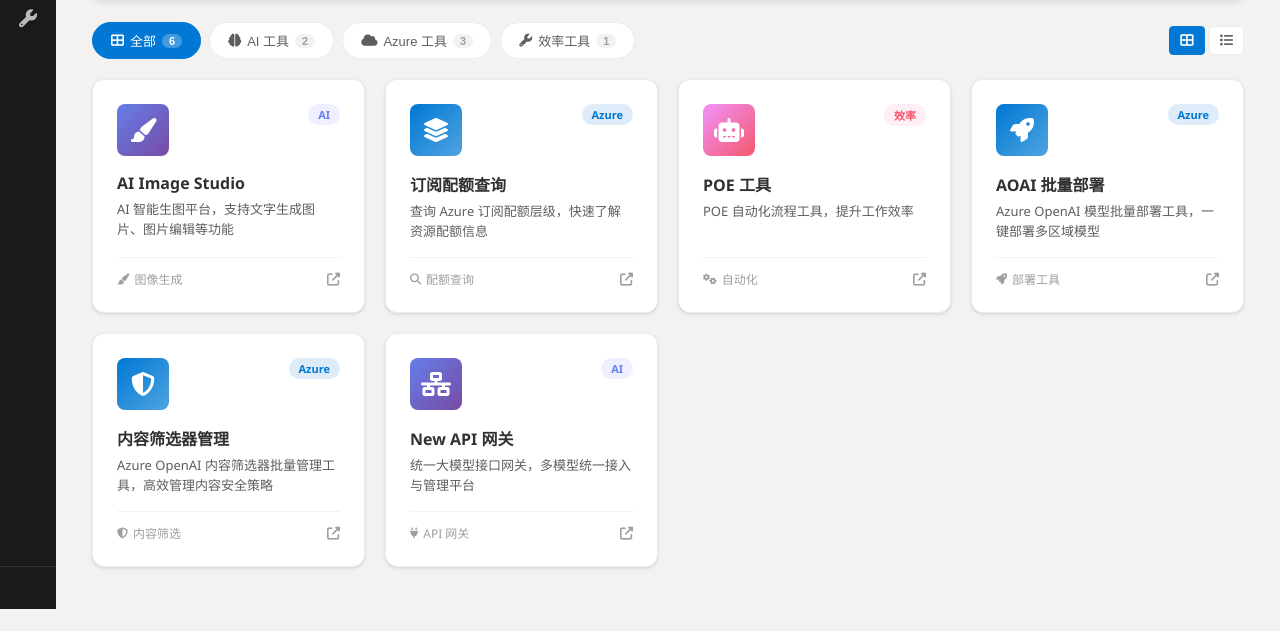
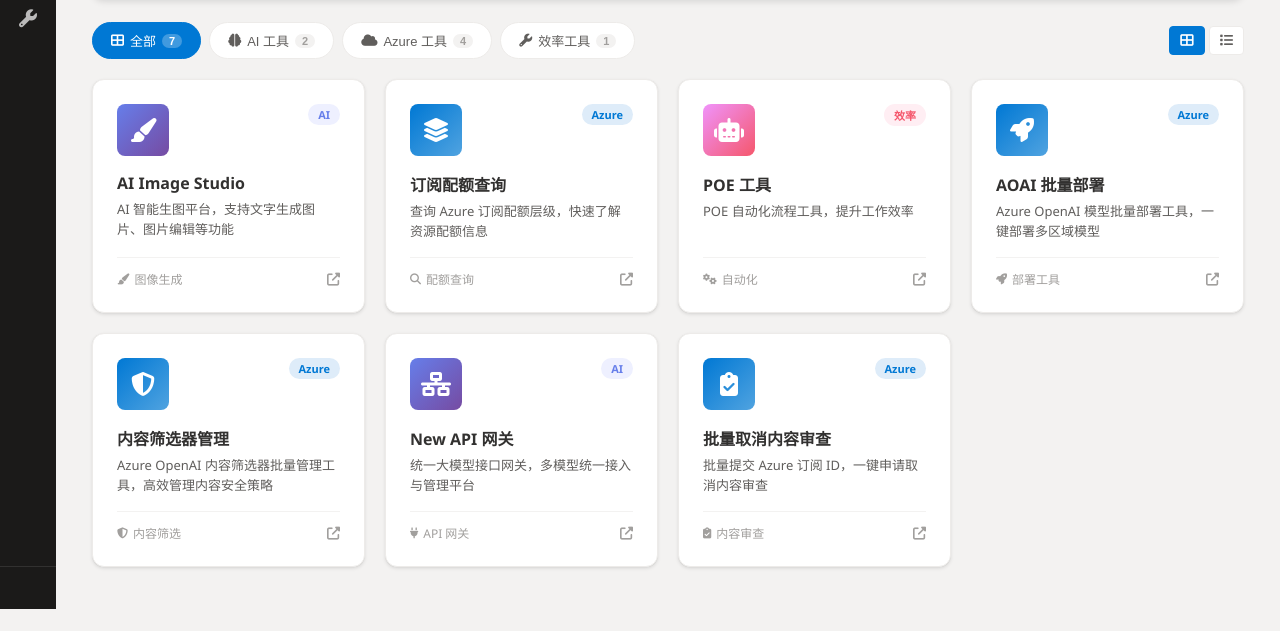
Before and after one commit to AlexZ-gogogo/tools-portal, a website: page index.html in a window 1280 px wide. Shown: the part 191-822 px from the top of the page. Drawn offline with Linux system fonts and the light colour scheme.

Commit message:
Add Batch Content Apply tool card

```diff
--- a/index.html
+++ b/index.html
@@ -60,7 +60,7 @@
             </div>
             <div class="sidebar-bottom">
                 <div class="sidebar-count">
-                    <span class="sidebar-label" id="appCount">共 4 个工具</span>
+                    <span class="sidebar-label" id="appCount">共 7 个工具</span>
                 </div>
             </div>
         </nav>
@@ -84,15 +84,15 @@
                 <div class="filter-tabs" id="filterTabs">
                     <button class="filter-tab active" data-filter="all">
                         <i class="fas fa-th-large"></i> 全部
-                        <span class="filter-count" id="countAll">4</span>
+                        <span class="filter-count" id="countAll">7</span>
                     </button>
                     <button class="filter-tab" data-filter="ai">
                         <i class="fas fa-brain"></i> AI 工具
-                        <span class="filter-count" id="countAi">1</span>
+                        <span class="filter-count" id="countAi">2</span>
                     </button>
                     <button class="filter-tab" data-filter="azure">
                         <i class="fas fa-cloud"></i> Azure 工具
-                        <span class="filter-count" id="countAzure">2</span>
+                        <span class="filter-count" id="countAzure">4</span>
                     </button>
                     <button class="filter-tab" data-filter="tool">
                         <i class="fas fa-wrench"></i> 效率工具
@@ -219,6 +219,24 @@
                             <span class="app-link-hint"><i class="fas fa-external-link-alt"></i></span>
                         </div>
                     </a>
+
+                    <!-- App Card 7: Batch Content Apply -->
+                    <a href="https://batch-content-apply.azurewebsites.net/" target="_blank" rel="noopener noreferrer" class="app-card" data-category="azure">
+                        <div class="app-card-header">
+                            <div class="app-icon azure-icon">
+                                <i class="fas fa-clipboard-check"></i>
+                            </div>
+                            <div class="app-badge azure-badge">Azure</div>
+                        </div>
+                        <div class="app-card-body">
+                            <h3>批量取消内容审查</h3>
+                            <p>批量提交 Azure 订阅 ID，一键申请取消内容审查</p>
+                        </div>
+                        <div class="app-card-footer">
+                            <span class="app-tag"><i class="fas fa-clipboard-check"></i> 内容审查</span>
+                            <span class="app-link-hint"><i class="fas fa-external-link-alt"></i></span>
+                        </div>
+                    </a>
                 </div>
             </section>
 
```
Also changed, not shown: 1 other file.
